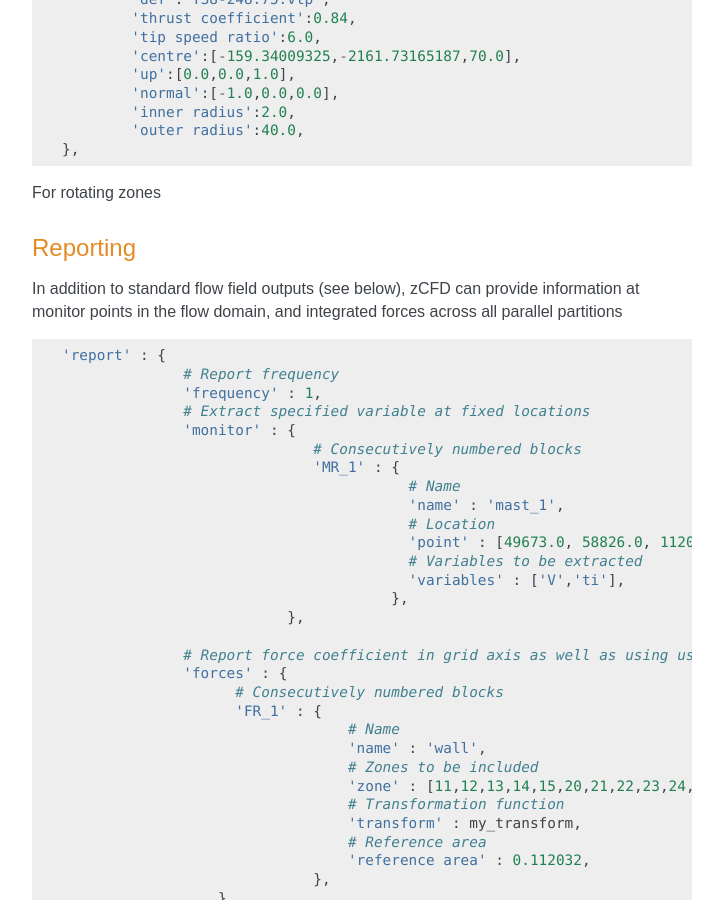
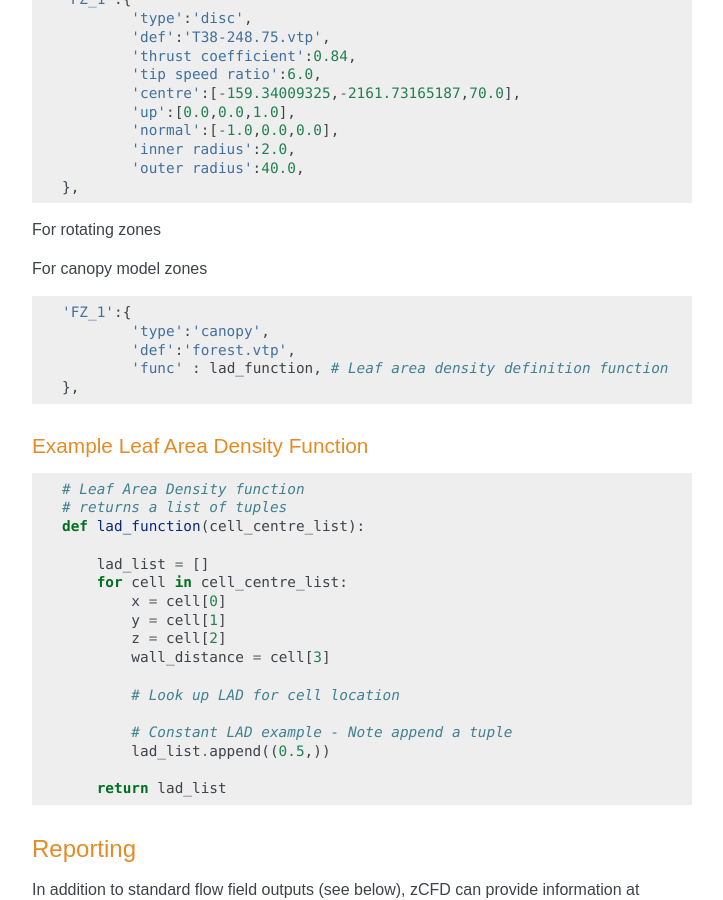
Before and after one commit to zCFD/zCFDguide, a Sphinx documentation site: the page built from docs/source/control-dict.rst, in a window 1280 px wide and 900 px high, scrolled down 13823 px. Shown: the whole window, without its empty margins (388-1111 px from the left). Built offline with Sphinx 7.4.7, drawn with Linux system fonts in a browser that asks for light colours; formulas are drawn with MathJax 3; some of the changed text lies outside the part shown.

Commit message:
Updated documentation with canopy model fluid zone

```diff
--- a/docs/source/control-dict.rst
+++ b/docs/source/control-dict.rst
@@ -414,7 +414,9 @@
                            'friction velocity' : 0.4,
                            'surface layer height' : -1.0,
                            'Monin-Obukhov length' : -1.0,
+                           # Non dimensional TKE/friction velocity**2
                            'TKE' : 0.928,
+                           # ground level (optional if not set wall distance is used)
                            'z0'  : -0.75,
                           },
                 },
@@ -757,6 +759,38 @@
 For rotating zones
 
 
+For canopy model zones
+
+.. code-block:: python
+
+    'FZ_1':{
+            'type':'canopy',
+            'def':'forest.vtp',
+            'func' : lad_function, # Leaf area density definition function
+    },
+
+Example Leaf Area Density Function
+^^^^^^^^^^^^^^^^^^^^^^^^^^^^^^^
+
+.. code-block:: python
+
+    # Leaf Area Density function
+    # returns a list of tuples
+    def lad_function(cell_centre_list):
+
+        lad_list = []
+        for cell in cell_centre_list:
+            x = cell[0]
+            y = cell[1]
+            z = cell[2]
+            wall_distance = cell[3]
+
+            # Look up LAD for cell location
+
+            # Constant LAD example - Note append a tuple
+            lad_list.append((0.5,))
+
+        return lad_list
 
 Reporting
 ---------
```
